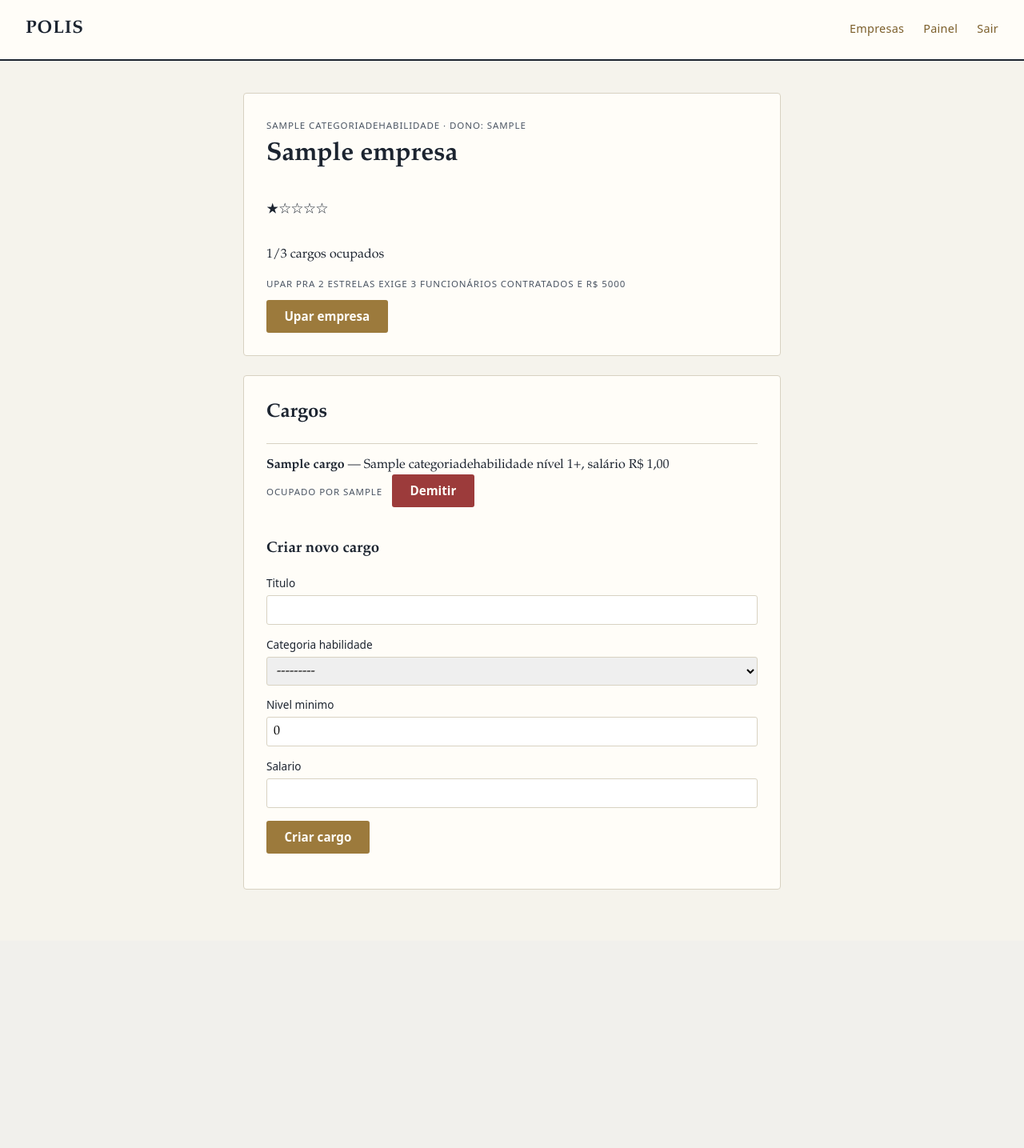
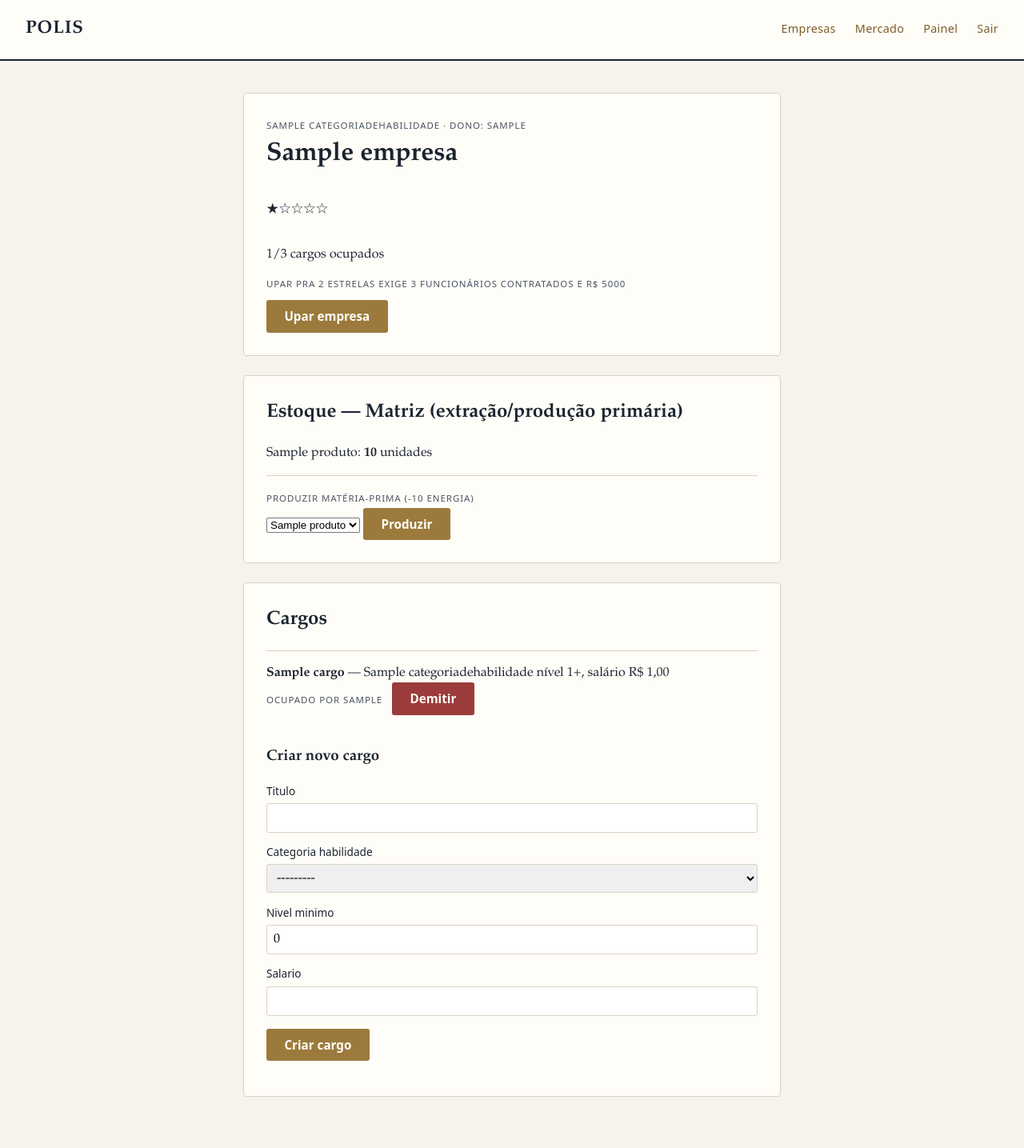
Before and after one commit to Gargoroth13/Pollis, a Django app: page /empresas/1/ in a window 1280 px wide. Shown: the whole page at 80% size. Before the commit the page ends 1112 px from the top, so only its background shows below. Run offline with Django 5.2, Linux system fonts and the light colour scheme; a user stored in the database is signed in; tables that the repository leaves empty hold one stand-in row (values such as "Sample post").

Commit message:
cadeia produtiva: tipo de empresa (matriz/industrial/varejo), produtos, receitas e mercado

```diff
--- a/empresas/forms.py
+++ b/empresas/forms.py
@@ -6,7 +6,7 @@ from .models import Cargo, Empresa
 class CriarEmpresaForm(forms.ModelForm):
     class Meta:
         model = Empresa
-        fields = ["nome", "setor"]
+        fields = ["nome", "tipo", "setor"]
 
 
 class CriarCargoForm(forms.ModelForm):
--- a/empresas/templates/empresas/detalhe.html
+++ b/empresas/templates/empresas/detalhe.html
@@ -22,6 +22,58 @@
     {% else %}
       <p class="rotulo">Já está no nível máximo de estrelas.</p>
     {% endif %}
+  {% endif %}
+</div>
+
+<div class="cartao">
+  <h2>Estoque — {{ empresa.get_tipo_display }}</h2>
+  {% for item in estoque %}
+    <p>{{ item.produto.nome }}: <strong>{{ item.quantidade }}</strong> unidades</p>
+  {% empty %}
+    <p class="rotulo">Estoque vazio.</p>
+  {% endfor %}
+
+  {% if eh_dono and produtos_para_produzir %}
+    <form method="post" action="{% url 'empresas_produzir' empresa.id %}" style="margin-top: 1rem; border-top: 1px solid var(--linha); padding-top: 1rem;">
+      {% csrf_token %}
+      <label class="rotulo">Produzir matéria-prima (-10 energia)</label><br>
+      <select name="produto_id">
+        {% for produto in produtos_para_produzir %}
+          <option value="{{ produto.id }}">{{ produto.nome }}</option>
+        {% endfor %}
+      </select>
+      <button type="submit" class="botao">Produzir</button>
+    </form>
+  {% endif %}
+
+  {% if eh_dono and produtos_para_fabricar %}
+    <form method="post" action="{% url 'empresas_fabricar' empresa.id %}" style="margin-top: 1rem; border-top: 1px solid var(--linha); padding-top: 1rem;">
+      {% csrf_token %}
+      <label class="rotulo">Fabricar (-10 energia)</label><br>
+      <select name="produto_id">
+        {% for produto in produtos_para_fabricar %}
+          <option value="{{ produto.id }}">{{ produto.nome }}</option>
+        {% endfor %}
+      </select>
+      <button type="submit" class="botao">Fabricar</button>
+    </form>
+  {% endif %}
+
+  {% if eh_dono and vendedores_disponiveis %}
+    <h3 style="margin-top: 1.5rem;">Comprar de outra empresa</h3>
+    {% for oferta in vendedores_disponiveis %}
+      <form method="post" action="{% url 'empresas_comprar' empresa.id %}" style="border-top: 1px solid var(--linha); padding: 0.75rem 0;">
+        {% csrf_token %}
+        <input type="hidden" name="empresa_vendedora_id" value="{{ oferta.empresa.id }}">
+        <input type="hidden" name="produto_id" value="{{ oferta.produto.id }}">
+        {{ oferta.produto.nome }} de {{ oferta.empresa.nome }} — {{ oferta.quantidade }} disponíveis a R$ {{ oferta.produto.preco_base }}/un
+        <input type="number" name="quantidade" min="1" max="{{ oferta.quantidade }}" value="1"
+               style="width: 70px; padding: 0.3rem; border: 1px solid var(--linha); border-radius: 3px;">
+        <button type="submit" class="botao">Comprar</button>
+      </form>
+    {% empty %}
+      <p class="rotulo">Nenhum fornecedor com estoque disponível ainda.</p>
+    {% endfor %}
   {% endif %}
 </div>
 
--- a/empresas/urls.py
+++ b/empresas/urls.py
@@ -10,5 +10,10 @@ urlpatterns = [
     path("empresas/<int:empresa_id>/cargos/<int:cargo_id>/contratar/", views.contratar, name="cargo_contratar"),
     path("empresas/<int:empresa_id>/cargos/<int:cargo_id>/demitir/", views.demitir, name="cargo_demitir"),
     path("empresas/<int:empresa_id>/upar/", views.upar_empresa, name="empresas_upar"),
+    path("empresas/<int:empresa_id>/produzir/", views.produzir, name="empresas_produzir"),
+    path("empresas/<int:empresa_id>/fabricar/", views.fabricar, name="empresas_fabricar"),
+    path("empresas/<int:empresa_id>/comprar/", views.comprar_de_empresa, name="empresas_comprar"),
+    path("mercado/", views.mercado, name="empresas_mercado"),
+    path("mercado/<int:estoque_id>/comprar/", views.comprar_do_mercado, name="empresas_comprar_mercado"),
     path("trabalhar-emprego/", views.trabalhar_no_emprego, name="trabalhar_emprego"),
 ]
--- a/empresas/views.py
+++ b/empresas/views.py
@@ -10,13 +10,41 @@ from core.models import RegistroDeTrabalho
 from skills.models import HabilidadeDoJogador
 
 from .forms import CriarCargoForm, CriarEmpresaForm
-from .models import ESTRELA_MAXIMA, Cargo, Empresa
+from .models import ESTRELA_MAXIMA, Cargo, Empresa, EstoqueDaEmpresa, Produto, TipoDeEmpresa
 
 Usuario = get_user_model()
 
 CUSTO_DE_ENERGIA_TRABALHO = 10
 XP_MINIMO = 5
 XP_MAXIMO = 15
+PRODUCAO_MINIMA = 5
+PRODUCAO_MAXIMA = 15
+
+# Define quem pode comprar de quem na cadeia produtiva: uma empresa do
+# tipo chave só pode comprar de empresas do "tipo_vendedor", e só produtos
+# que batem com o "materia_prima" (True = crua, False = manufaturada).
+REGRAS_DE_COMPRA = {
+    TipoDeEmpresa.INDUSTRIAL: {"tipo_vendedor": TipoDeEmpresa.MATRIZ, "materia_prima": True},
+    TipoDeEmpresa.VAREJO: {"tipo_vendedor": TipoDeEmpresa.INDUSTRIAL, "materia_prima": False},
+}
+
+
+def _criar_estoque_inicial(empresa):
+    """
+    Ao fundar a empresa, já cria (com quantidade zero) as linhas de
+    estoque dos produtos que ela tem permissão de produzir/fabricar —
+    assim eles já aparecem na página da empresa prontos pra começar a
+    produzir, sem precisar de nenhum passo manual extra.
+    """
+    if empresa.tipo == TipoDeEmpresa.MATRIZ:
+        produtos = Produto.objects.filter(setor=empresa.setor, eh_materia_prima=True)
+    elif empresa.tipo == TipoDeEmpresa.INDUSTRIAL:
+        produtos = Produto.objects.filter(setor=empresa.setor, eh_materia_prima=False)
+    else:
+        produtos = Produto.objects.none()
+
+    for produto in produtos:
+        EstoqueDaEmpresa.objects.get_or_create(empresa=empresa, produto=produto)
 
 
 def listar(request):
@@ -32,6 +60,7 @@ def criar_empresa(request):
             empresa = form.save(commit=False)
             empresa.dono = request.user
             empresa.save()
+            _criar_estoque_inicial(empresa)
             messages.success(request, f"{empresa.nome} foi fundada com 1 estrela.")
             return redirect("empresas_detalhe", empresa_id=empresa.id)
     else:
@@ -44,6 +73,26 @@ def detalhe(request, empresa_id):
     cargos = empresa.cargos.select_related("categoria_habilidade", "ocupante")
     eh_dono = request.user.is_authenticated and request.user.id == empresa.dono_id
     estrelas_visual = "★" * empresa.estrelas + "☆" * (ESTRELA_MAXIMA - empresa.estrelas)
+    estoque = empresa.estoque.select_related("produto").order_by("produto__nome")
+
+    produtos_para_produzir = None
+    produtos_para_fabricar = None
+    vendedores_disponiveis = None
+
+    if eh_dono:
+        if empresa.tipo == TipoDeEmpresa.MATRIZ:
+            produtos_para_produzir = Produto.objects.filter(setor=empresa.setor, eh_materia_prima=True)
+        elif empresa.tipo == TipoDeEmpresa.INDUSTRIAL:
+            produtos_para_fabricar = Produto.objects.filter(setor=empresa.setor, eh_materia_prima=False)
+
+        regra = REGRAS_DE_COMPRA.get(empresa.tipo)
+        if regra:
+            vendedores_disponiveis = EstoqueDaEmpresa.objects.filter(
+                empresa__tipo=regra["tipo_vendedor"],
+                produto__eh_materia_prima=regra["materia_prima"],
+                quantidade__gt=0,
+            ).select_related("empresa", "produto")
+
     return render(
         request,
         "empresas/detalhe.html",
@@ -54,6 +103,10 @@ def detalhe(request, empresa_id):
             "estrelas_visual": estrelas_visual,
             "form_cargo": CriarCargoForm() if eh_dono else None,
             "requisitos_para_upar": empresa.requisitos_para_upar(),
+            "estoque": estoque,
+            "produtos_para_produzir": produtos_para_produzir,
+            "produtos_para_fabricar": produtos_para_fabricar,
+            "vendedores_disponiveis": vendedores_disponiveis,
         },
     )
 
@@ -187,3 +240,180 @@ def trabalhar_no_emprego(request):
         mensagem += f" Subiu pro nível {habilidade.nivel} em {cargo.categoria_habilidade.nome}!"
     messages.success(request, mensagem)
     return redirect("painel")
+
+
+@login_required
+@require_POST
+def produzir(request, empresa_id):
+    empresa = get_object_or_404(Empresa, id=empresa_id, dono=request.user, tipo=TipoDeEmpresa.MATRIZ)
+    produto = get_object_or_404(
+        Produto, id=request.POST.get("produto_id"), setor=empresa.setor, eh_materia_prima=True
+    )
+
+    perfil = request.user.perfil
+    if not perfil.gastar_energia(CUSTO_DE_ENERGIA_TRABALHO):
+        messages.error(
+            request,
+            f"Energia insuficiente pra produzir. Você precisa de {CUSTO_DE_ENERGIA_TRABALHO} "
+            f"e tem {perfil.energia_atual}.",
+        )
+        return redirect("empresas_detalhe", empresa_id=empresa.id)
+
+    quantidade = random.randint(PRODUCAO_MINIMA, PRODUCAO_MAXIMA)
+    estoque, _ = EstoqueDaEmpresa.objects.get_or_create(empresa=empresa, produto=produto)
+    estoque.quantidade += quantidade
+    estoque.save(update_fields=["quantidade"])
+
+    messages.success(request, f"{empresa.nome} produziu {quantidade}x {produto.nome}.")
+    return redirect("empresas_detalhe", empresa_id=empresa.id)
+
+
+@login_required
+@require_POST
+def fabricar(request, empresa_id):
+    empresa = get_object_or_404(Empresa, id=empresa_id, dono=request.user, tipo=TipoDeEmpresa.INDUSTRIAL)
+    produto_final = get_object_or_404(
+        Produto, id=request.POST.get("produto_id"), setor=empresa.setor, eh_materia_prima=False
+    )
+
+    receitas = list(produto_final.receitas.select_related("materia_prima"))
+    if not receitas:
+        messages.error(request, f"{produto_final.nome} ainda não tem receita cadastrada.")
+        return redirect("empresas_detalhe", empresa_id=empresa.id)
+
+    # Confere se tem TODOS os ingredientes em quantidade suficiente antes de
+    # consumir qualquer um — senão poderia gastar metade da receita e falhar
+    # no meio, perdendo matéria-prima à toa.
+    estoques_das_materias = {}
+    for receita in receitas:
+        estoque_mp = EstoqueDaEmpresa.objects.filter(empresa=empresa, produto=receita.materia_prima).first()
+        disponivel = estoque_mp.quantidade if estoque_mp else 0
+        if disponivel < receita.quantidade_necessaria:
+            messages.error(
+                request,
+                f"Falta {receita.materia_prima.nome}: precisa de {receita.quantidade_necessaria}, "
+                f"tem {disponivel}.",
+            )
+            return redirect("empresas_detalhe", empresa_id=empresa.id)
+        estoques_das_materias[receita] = estoque_mp
+
+    perfil = request.user.perfil
+    if not perfil.gastar_energia(CUSTO_DE_ENERGIA_TRABALHO):
+        messages.error(
+            request,
+            f"Energia insuficiente pra fabricar. Você precisa de {CUSTO_DE_ENERGIA_TRABALHO} "
+            f"e tem {perfil.energia_atual}.",
+        )
+        return redirect("empresas_detalhe", empresa_id=empresa.id)
+
+    for receita, estoque_mp in estoques_das_materias.items():
+        estoque_mp.quantidade -= receita.quantidade_necessaria
+        estoque_mp.save(update_fields=["quantidade"])
+
+    quantidade_produzida = receitas[0].quantidade_produzida
+    estoque_final, _ = EstoqueDaEmpresa.objects.get_or_create(empresa=empresa, produto=produto_final)
+    estoque_final.quantidade += quantidade_produzida
+    estoque_final.save(update_fields=["quantidade"])
+
+    messages.success(request, f"{empresa.nome} fabricou {quantidade_produzida}x {produto_final.nome}.")
+    return redirect("empresas_detalhe", empresa_id=empresa.id)
+
+
+@login_required
+@require_POST
+def comprar_de_empresa(request, empresa_id):
+    empresa_compradora = get_object_or_404(Empresa, id=empresa_id, dono=request.user)
+    regra = REGRAS_DE_COMPRA.get(empresa_compradora.tipo)
+    if regra is None:
+        messages.error(
+            request, f"Empresas do tipo {empresa_compradora.get_tipo_display()} não compram de outras empresas."
+        )
+        return redirect("empresas_detalhe", empresa_id=empresa_compradora.id)
+
+    empresa_vendedora = get_object_or_404(
+        Empresa, id=request.POST.get("empresa_vendedora_id"), tipo=regra["tipo_vendedor"]
+    )
+    produto = get_object_or_404(
+        Produto, id=request.POST.get("produto_id"), eh_materia_prima=regra["materia_prima"]
+    )
+    try:
+        quantidade = int(request.POST.get("quantidade", 0))
+    except ValueError:
+        quantidade = 0
+    if quantidade <= 0:
+        messages.error(request, "Quantidade inválida.")
+        return redirect("empresas_detalhe", empresa_id=empresa_compradora.id)
+
+    estoque_vendedor = EstoqueDaEmpresa.objects.filter(empresa=empresa_vendedora, produto=produto).first()
+    disponivel = estoque_vendedor.quantidade if estoque_vendedor else 0
+    if disponivel < quantidade:
+        messages.error(request, f"{empresa_vendedora.nome} só tem {disponivel}x {produto.nome} disponível.")
+        return redirect("empresas_detalhe", empresa_id=empresa_compradora.id)
+
+    preco_total = produto.preco_base * quantidade
+    perfil_comprador = request.user.perfil
+    if perfil_comprador.dinheiro < preco_total:
+        messages.error(request, f"Custa R$ {preco_total} e você só tem R$ {perfil_comprador.dinheiro}.")
+        return redirect("empresas_detalhe", empresa_id=empresa_compradora.id)
+
+    estoque_vendedor.quantidade -= quantidade
+    estoque_vendedor.save(update_fields=["quantidade"])
+
+    estoque_comprador, _ = EstoqueDaEmpresa.objects.get_or_create(empresa=empresa_compradora, produto=produto)
+    estoque_comprador.quantidade += quantidade
+    estoque_comprador.save(update_fields=["quantidade"])
+
+    perfil_comprador.dinheiro -= preco_total
+    perfil_comprador.save(update_fields=["dinheiro"])
+
+    perfil_vendedor = empresa_vendedora.dono.perfil
+    perfil_vendedor.dinheiro += preco_total
+    perfil_vendedor.save(update_fields=["dinheiro"])
+
+    messages.success(
+        request, f"{empresa_compradora.nome} comprou {quantidade}x {produto.nome} de {empresa_vendedora.nome} por R$ {preco_total}."
+    )
+    return redirect("empresas_detalhe", empresa_id=empresa_compradora.id)
+
+
+def mercado(request):
+    itens = EstoqueDaEmpresa.objects.filter(
+        empresa__tipo=TipoDeEmpresa.VAREJO, quantidade__gt=0
+    ).select_related("empresa", "produto")
+    return render(request, "empresas/mercado.html", {"itens": itens})
+
+
+@login_required
+@require_POST
+def comprar_do_mercado(request, estoque_id):
+    estoque = get_object_or_404(
+        EstoqueDaEmpresa.objects.select_related("empresa", "produto"),
+        id=estoque_id,
+        empresa__tipo=TipoDeEmpresa.VAREJO,
+    )
+    try:
+        quantidade = int(request.POST.get("quantidade", 1))
+    except ValueError:
+        quantidade = 0
+    if quantidade <= 0 or quantidade > estoque.quantidade:
+        messages.error(request, "Quantidade inválida ou indisponível.")
+        return redirect("empresas_mercado")
+
+    preco_total = estoque.produto.preco_base * quantidade
+    perfil = request.user.perfil
+    if perfil.dinheiro < preco_total:
+        messages.error(request, f"Custa R$ {preco_total}, você só tem R$ {perfil.dinheiro}.")
+        return redirect("empresas_mercado")
+
+    estoque.quantidade -= quantidade
+    estoque.save(update_fields=["quantidade"])
+
+    perfil.dinheiro -= preco_total
+    perfil.save(update_fields=["dinheiro"])
+
+    perfil_vendedor = estoque.empresa.dono.perfil
+    perfil_vendedor.dinheiro += preco_total
+    perfil_vendedor.save(update_fields=["dinheiro"])
+
+    messages.success(request, f"Comprou {quantidade}x {estoque.produto.nome} por R$ {preco_total}.")
+    return redirect("empresas_mercado")
--- a/templates/base.html
+++ b/templates/base.html
@@ -147,6 +147,7 @@
   <span class="marca">Polis</span>
   <nav>
     <a href="{% url 'empresas_lista' %}">Empresas</a>
+    <a href="{% url 'empresas_mercado' %}">Mercado</a>
     {% if user.is_authenticated %}
       <a href="{% url 'painel' %}">Painel</a>
       <a href="{% url 'logout' %}">Sair</a>
```
Also changed, not shown: empresas/admin.py (+31 -4 lines), empresas/management/commands/seed_produtos.py (added, +48 -0 lines), empresas/models.py (+78 -0 lines), empresas/templates/empresas/mercado.html (added, +30 -0 lines), README.md, empresas/management/__init__.py (added), empresas/management/commands/__init__.py (added), empresas/migrations/0002_empresa_tipo_produto_estoquedaempresa_receita.py (added).
